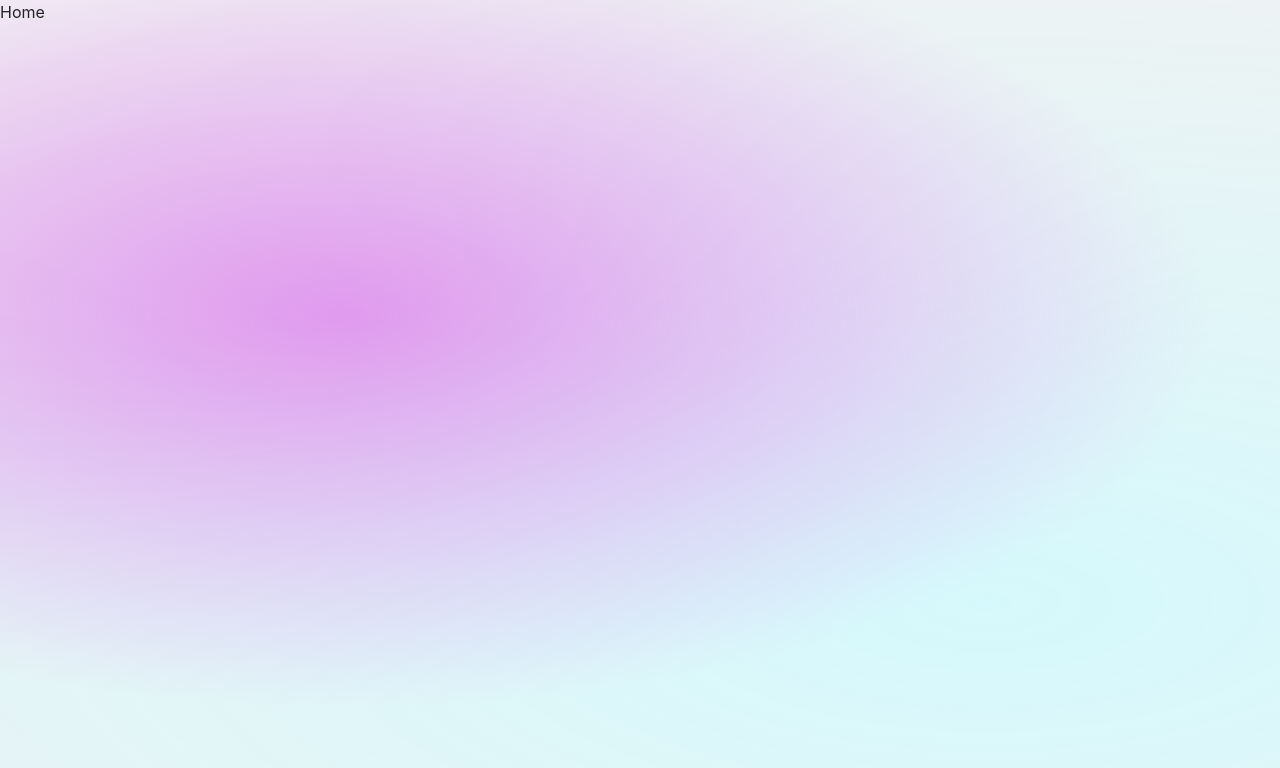
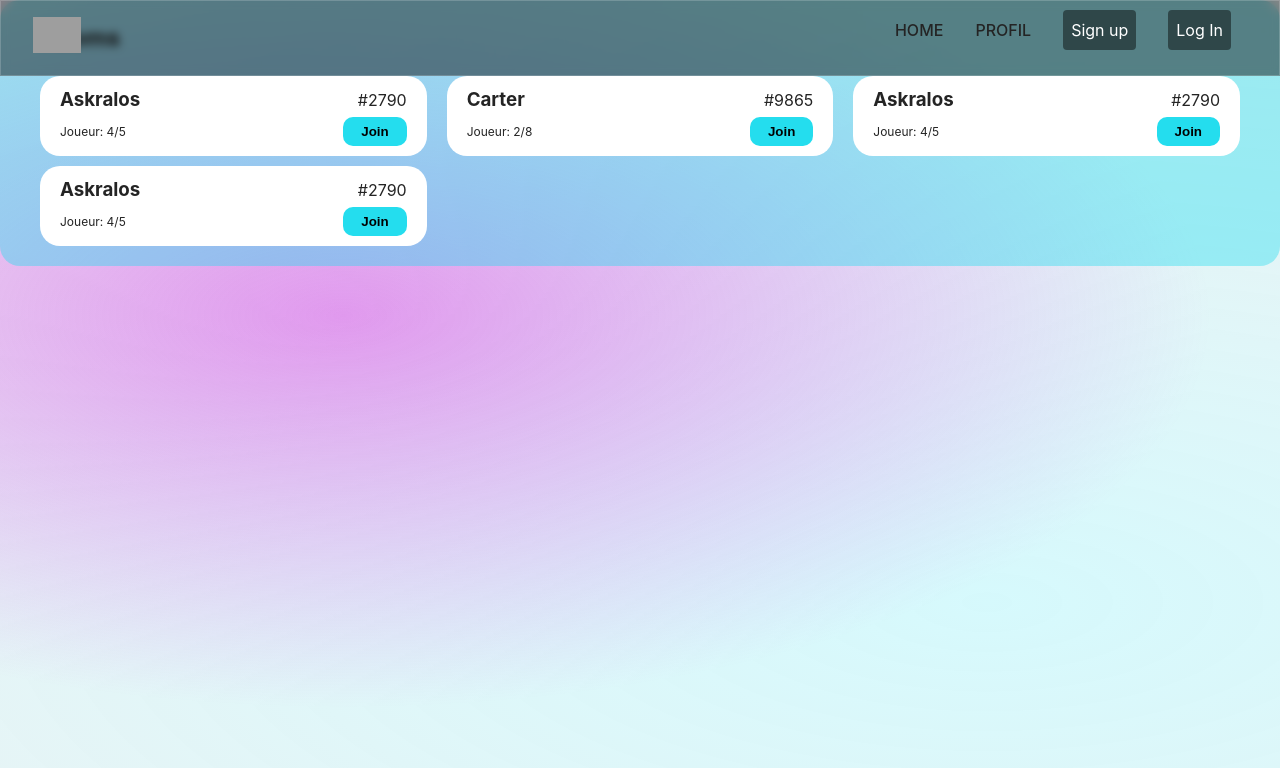
Before and after one commit to MoustaphaCamara/BeatTheBeat, a React (Vite) app: page / in a window 1280 px wide. Shown: the top 768 px of the page. Built offline with nearby package versions, Linux system fonts and the light colour scheme; grey boxes are pictures that could not be loaded.

Commit message:
merge router

```diff
--- a/package.json
+++ b/package.json
@@ -10,8 +10,10 @@
     "preview": "vite preview"
   },
   "dependencies": {
+    "axios": "^1.5.1",
     "react": "^18.2.0",
     "react-dom": "^18.2.0",
+    "react-router-dom": "^6.16.0",
     "sass": "^1.68.0"
   },
   "devDependencies": {
--- a/src/components/NavBar/Home/Home.jsx
+++ b/src/components/NavBar/Home/Home.jsx
@@ -1,7 +1,14 @@
 import react from "react";
+import NavBar from "../NavBar";
+import RoomList from "../../RoomList/RoomList";
 
 function Home() {
-  return <div>Home</div>;
+  return (
+    <>
+      <NavBar />
+      <RoomList />
+    </>
+  );
 }
 
 export default Home;
```
Also changed, not shown: 1 other file (tests, documents, lock files or other folders).
